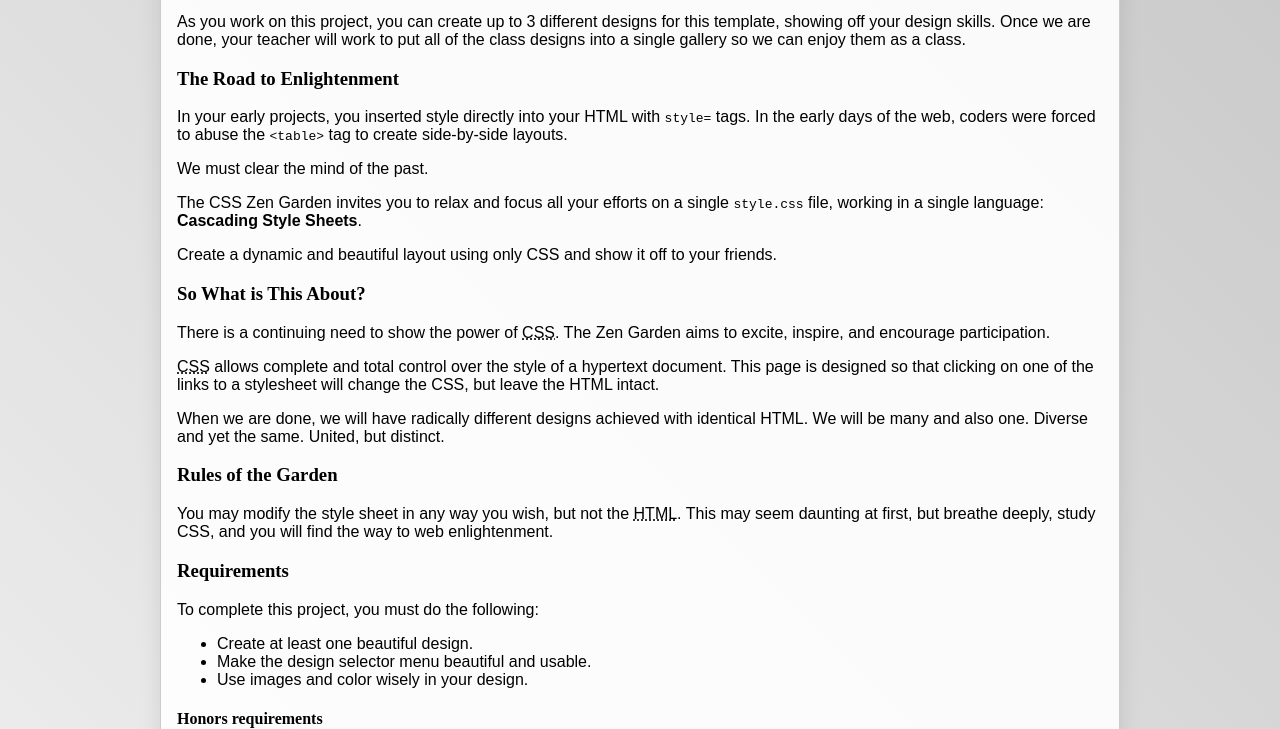
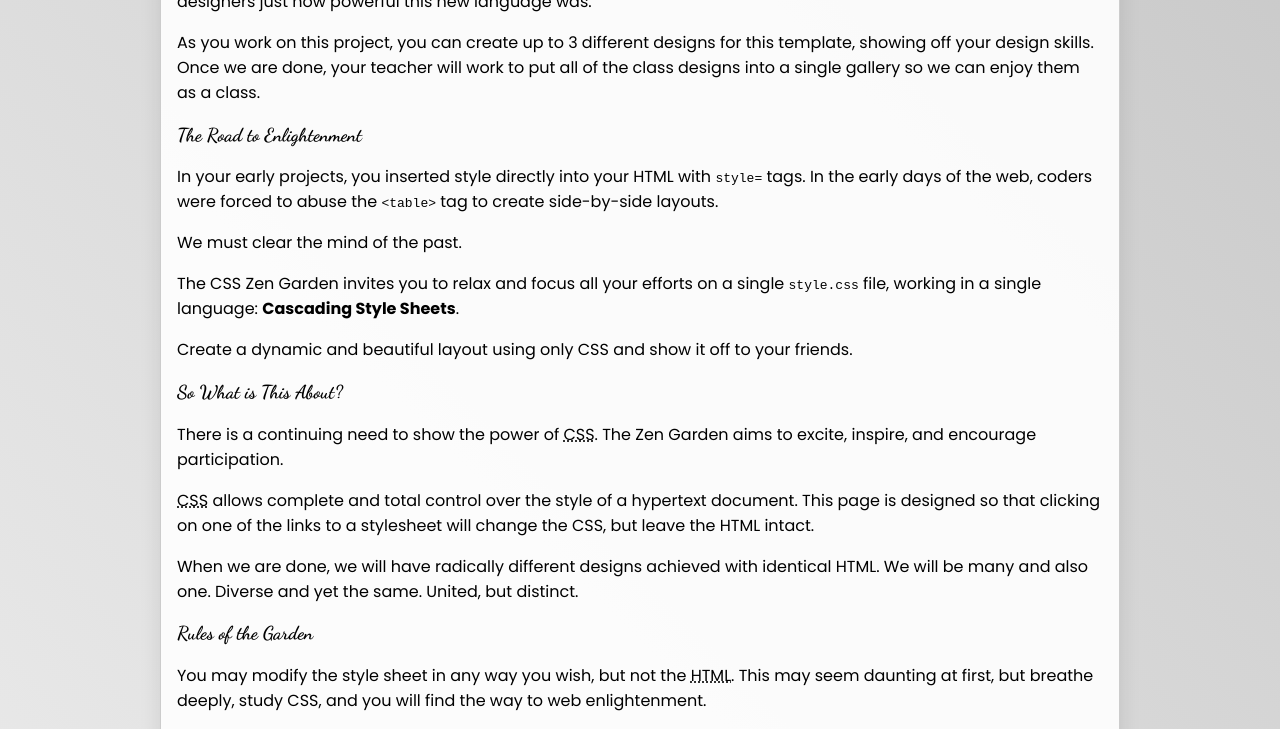
Before and after one commit to thinkle-iacs/iacs-zen-garden-project, a website: page index.html in a window 1280 px wide. Shown: the part 191-920 px from the top of the page. Drawn offline with Linux system fonts and the light colour scheme.

Commit message:
A bit more typography in our "starter" code

```diff
--- a/style.css
+++ b/style.css
@@ -15,11 +15,17 @@
 /* Starter code -- feel free to delete */
 
 /* Typography */
+@import url("https://fonts.googleapis.com/css2?family=Dancing+Script:wght@400..700&family=Poppins:ital,wght@0,100;0,200;0,300;0,400;0,500;0,600;0,700;0,800;0,900;1,100;1,200;1,300;1,400;1,500;1,600;1,700;1,800;1,900&display=swap");
 .page-wrapper {
-  font-family:Arial, Helvetica, sans-serif;
+  font-family: Poppins, sans-serif;
 }
-h1,h2,h3,h4,h5,h6 {
-  font-family: Futura;
+h1,
+h2,
+h3,
+h4,
+h5,
+h6 {
+  font-family: "Dancing Script", cursive;
 }
 
 /* Background */
--- a/style2.css
+++ b/style2.css
@@ -17,10 +17,16 @@
 
 /* Typography */
 .page-wrapper {
-  font-family: 'Times New Roman', Times, serif;
+  font-family: system-ui, -apple-system, BlinkMacSystemFont, "Segoe UI", Roboto,
+    Oxygen, Ubuntu, Cantarell, "Open Sans", "Helvetica Neue", sans-serif;
 }
-h1,h2,h3,h4,h5,h6 {
-  font-family: Verdana, Geneva, Tahoma, sans-serif;
+h1,
+h2,
+h3,
+h4,
+h5,
+h6 {
+  font-family: Futura, sans-serif;
 }
 /* Background */
 #css-zen-garden {
--- a/style3.css
+++ b/style3.css
@@ -14,10 +14,34 @@
 */
 
 /* Starter code -- feel free to delete */
+/* Typography */
+.page-wrapper {
+  font-family: Cambria, Cochin, Georgia, Times, "Times New Roman", serif;
+}
+h1,
+h2,
+h3,
+h4,
+h5,
+h6 {
+  font-family: Impact, Haettenschweiler, "Arial Narrow Bold", sans-serif;
+  color: #344c43;
+  text-shadow: 4px 4px 3px #2225;
+}
+
 #css-zen-garden {
   background: linear-gradient(90deg, #d1ece2 50%, #d9d2e0 50%);
-background-size: 40px 40px;
-background-image: linear-gradient(45deg, #d1ece2 25%, transparent 25%, transparent 50%, #d1ece2 50%, #d1ece2 75%, transparent 75%, transparent);
+  background-size: 40px 40px;
+  background-image: linear-gradient(
+    45deg,
+    #d1ece2 25%,
+    transparent 25%,
+    transparent 50%,
+    #d1ece2 50%,
+    #d1ece2 75%,
+    transparent 75%,
+    transparent
+  );
 }
 .page-wrapper {
   box-sizing: border-box;
```
